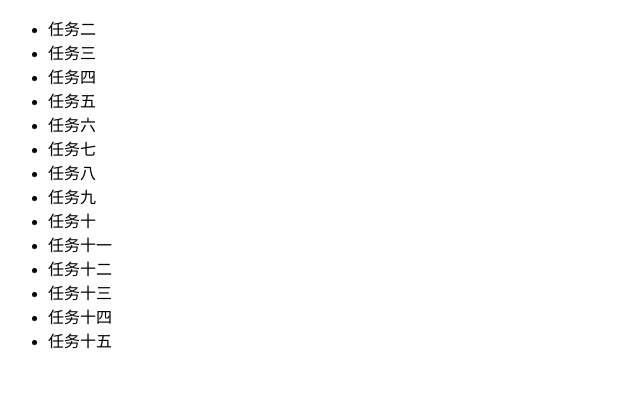
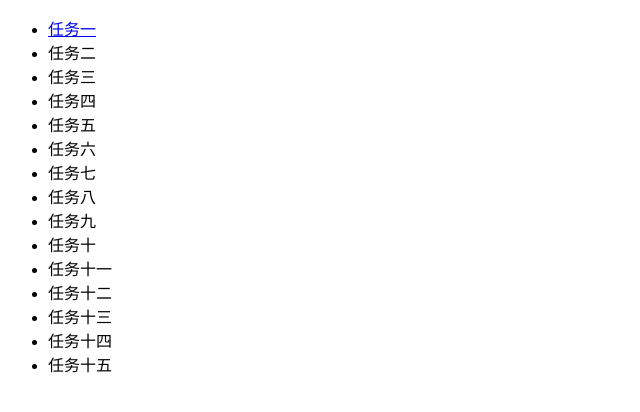
Before and after one commit to situgit/situgit.github.io, a plain HTML site: page index.html in a window 1280 px wide. Shown: the whole page, without its empty margins (0-640 px from the left). Drawn offline with Linux system fonts and the light colour scheme.

Commit message:
任务一修改

```diff
--- a/index.html
+++ b/index.html
@@ -9,6 +9,7 @@
 </head>
 <body>
 	<ul>
+		<li><a href="C:\situgit.github.io\it修真院任务一.html">任务一</a></li>
 		<li>任务二</li>
 		<li>任务三</li>
 		<li>任务四</li>
```
